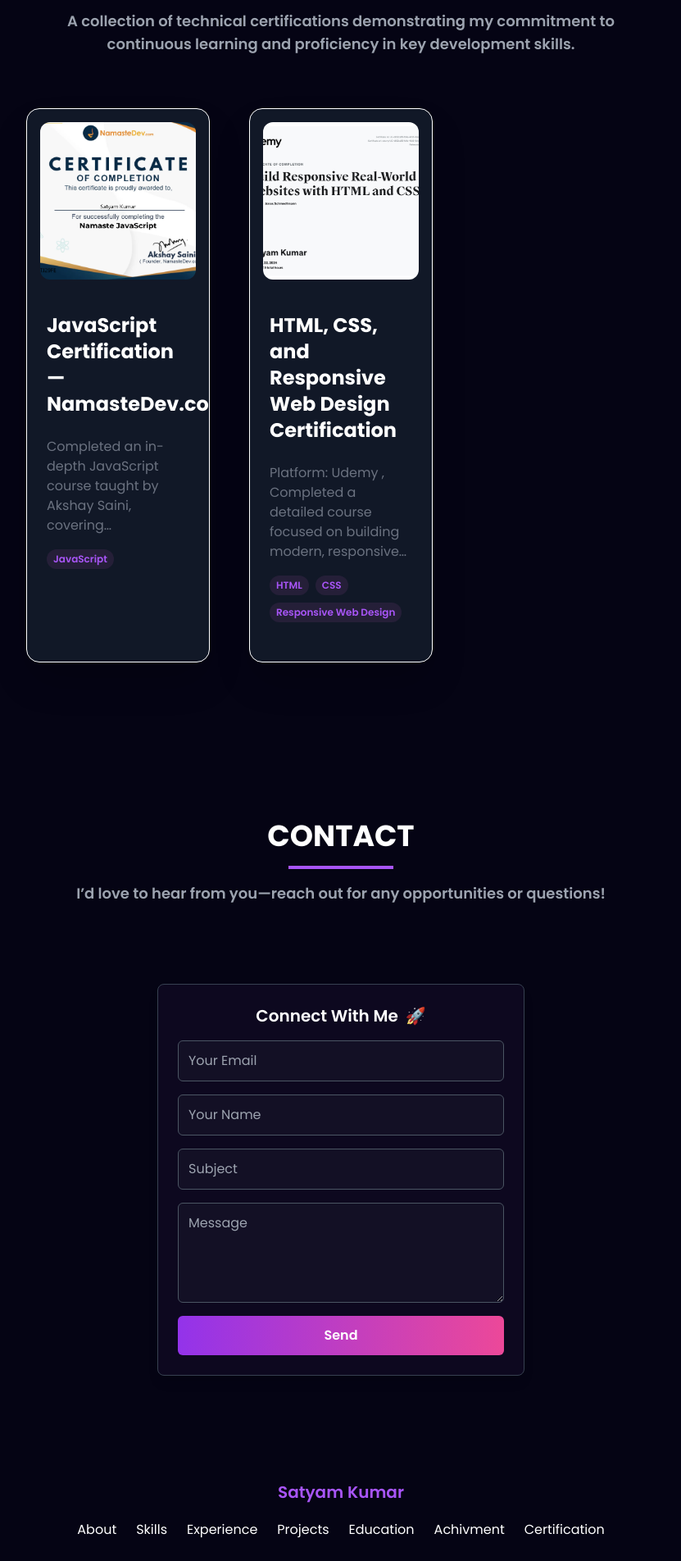
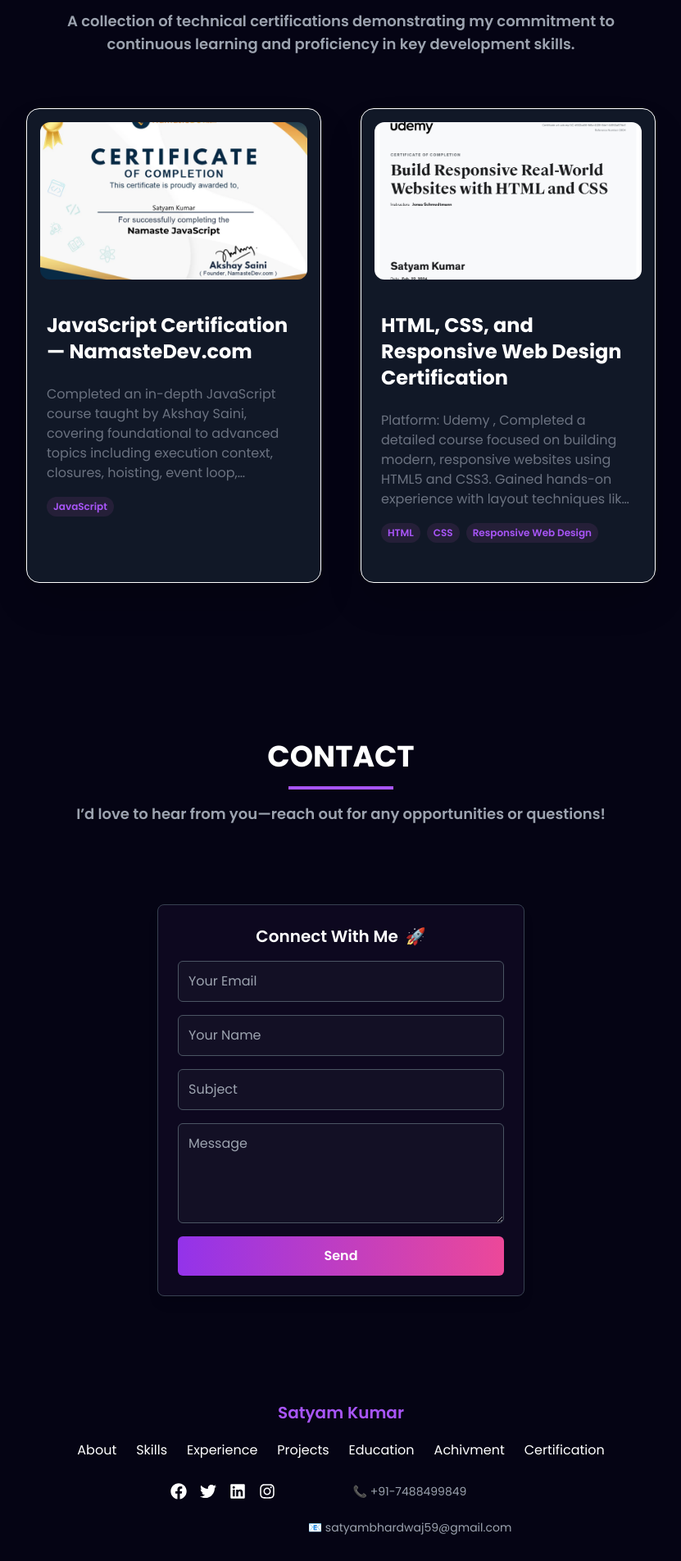
Before and after one commit to Satyambhardwaj59/Portfolio, a React (Vite) app: page / in a window 1280 px wide. Shown: the part 8380-10284 px from the top of the page at 82% size, without its empty margins (224-1055 px from the left). Built offline with nearby package versions, Linux system fonts and the light colour scheme.

Commit message:
Feat: send email from contact section and also add Phone number and email in footer

```diff
--- a/src/components/Certification/Certification.jsx
+++ b/src/components/Certification/Certification.jsx
@@ -17,7 +17,7 @@
         </div>
 
         {/* Projects Grid */}
-        <div className="grid gap-12 grid-cols-1 md:grid-cols-2 lg:grid-cols-3">
+        <div className="grid gap-12 grid-cols-1 md:grid-cols-2 ">
           {certificate.map((project) => (
             <div
               key={project.id}
--- a/src/components/Contact/Contact.jsx
+++ b/src/components/Contact/Contact.jsx
@@ -12,10 +12,10 @@
 
     emailjs
       .sendForm(
-        "service_axbtt7a",  // Replace with your EmailJS Service ID
-        "template_1ziboq3",  // Replace with your EmailJS Template ID
+        "service_lcdthtk",  // Replace with your EmailJS Service ID
+        "template_t6ernn3",  // Replace with your EmailJS Template ID
         form.current,
-        "Rz7W9pVF0HdDryNNL"  // Replace with your EmailJS Public Key
+        "KsiNz4vHfkOWMVBa4"  // Replace with your EmailJS Public Key
       )
       .then(
         () => {
--- a/src/components/Footer/Footer.jsx
+++ b/src/components/Footer/Footer.jsx
@@ -37,13 +37,13 @@
         </nav>
 
         {/* Social Media Icons - Responsive */}
+        <div className="md:flex justify-center gap-10 mb-10">
           <div className="flex flex-wrap justify-center space-x-4 mt-6">
             {[
               { icon: <FaFacebook />, link: "https://www.facebook.com/share/1AwPcNp1A2/" },
               { icon: <FaTwitter />, link: "https://twitter.com/SatyamB38363219" },
               { icon: <FaLinkedin />, link: "https://www.linkedin.com/in/satyam-kumar-297a3b27b" },
               { icon: <FaInstagram />, link: "https://www.instagram.com/satyamsingh9858/" },
-
             ].map((item, index) => (
               <a
                 key={index}
@@ -56,6 +56,15 @@
               </a>
             ))}
           </div>
+          <div>
+            <p className="text-sm text-gray-400 mt-6">
+              📞 +91-7488499849
+            </p>
+            <p className="text-sm text-gray-400 mt-6">
+              📧 <a href="#">satyambhardwaj59@gmail.com</a>
+            </p>
+          </div>
+        </div>
 
         {/* Copyright Text */}
         <p className="text-sm text-gray-400 mt-6">
```
Lines whose indentation alone changed are shown as unchanged.
